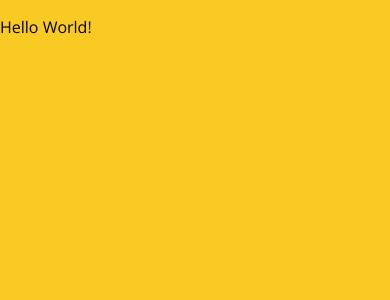
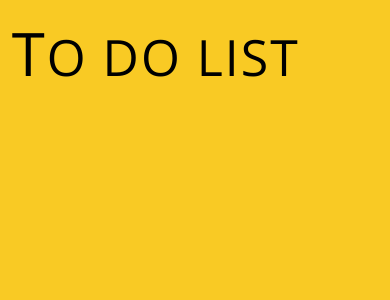
Before and after one commit to conspir0/Task-9, a React (Create React App) app: page / in a window 390 px wide. Shown: the top 300 px of the page. Built offline with nearby package versions, Linux system fonts and the light colour scheme.

Commit message:
Add App structure

```diff
--- a/src/components/App.css
+++ b/src/components/App.css
@@ -0,0 +1,26 @@
+.content {
+    margin: 3%;
+}
+
+.content-title {
+    margin: 0 0 25px;
+    font-size: 75px;
+    font-weight: lighter;
+    letter-spacing: 2px;
+}
+
+.content-title::first-letter {
+    font-size: 90px;
+}
+
+/* RWD
+------------------------------------------- */
+@media screen and (max-width: 480px) {
+    .content-title::first-letter {
+        font-size: 60px;
+    }
+
+    .content-title {
+        font-size: 50px;
+    }
+}
--- a/src/components/App.js
+++ b/src/components/App.js
@@ -2,8 +2,22 @@ import React, { Component } from "react";
 import "./App.css";
 
 class App extends Component {
+  state = {
+    tasks: []
+  };
+
   render() {
-    return <p>Hello World!</p>;
+    return (
+      <section className="content">
+        <h1 className="content-title">TO DO LIST</h1>
+        <div className="content-btns">
+          {/* <Btn/> */}
+          {/* <Btn/> */}
+          {/* <Btn/> */}
+        </div>
+        {/* <TaskList/> */}
+      </section>
+    );
   }
 }
 
```
